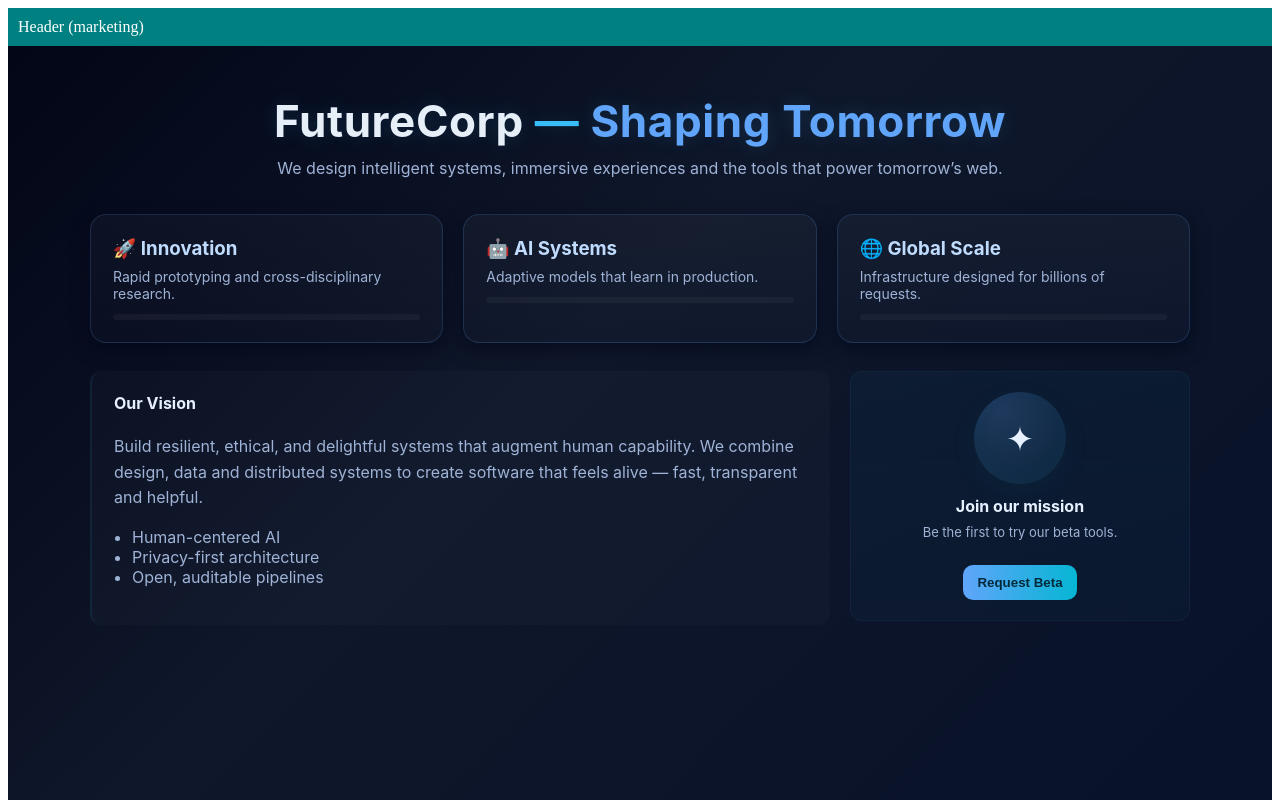
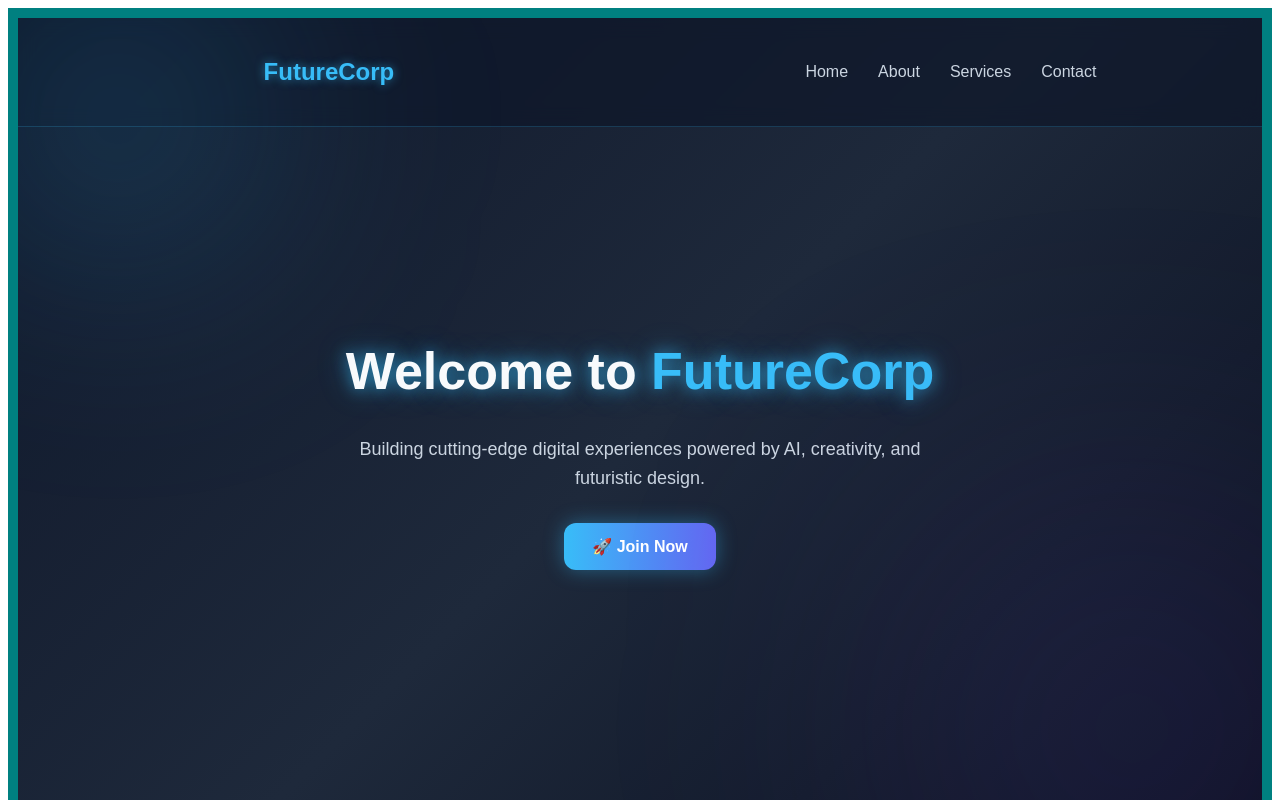
Before and after one commit to coder8820/Nextjs, a Next.js app in the folder my-app/: page /about in a window 1280 px wide. Shown: the top 800 px of the page. Built offline with nearby package versions, Linux system fonts and the light colour scheme.

Commit message:
added navigation bar

```diff
--- /dev/null
+++ b/my-app/app/(marketing)/HeaderPage.js
@@ -0,0 +1,164 @@
+// app/header/page.js (Next.js 13+ App Router)
+// or pages/header.js (Next.js 12)
+
+"use client";
+
+export default function HeaderPage() {
+  return (
+    <div
+      style={{
+        minHeight: "100vh",
+        background:
+          "linear-gradient(135deg, #0f172a 0%, #1e293b 50%, #0a0f1f 100%)",
+        color: "#f8fafc",
+        fontFamily: "Arial, sans-serif",
+        display: "flex",
+        flexDirection: "column",
+        justifyContent: "center",
+        alignItems: "center",
+        textAlign: "center",
+        padding: "20px",
+        position: "relative",
+        overflow: "hidden",
+      }}
+    >
+      {/* Navigation */}
+      <nav
+        style={{
+          position: "absolute",
+          top: "0",
+          left: "0",
+          width: "100%",
+          margin: "0 auto",
+          display: "flex",
+          justifyContent: "space-around",
+          alignItems: "center",
+          padding: "20px 40px",
+          background: "rgba(15, 23, 42, 0.7)",
+          backdropFilter: "blur(10px)",
+          borderBottom: "1px solid rgba(56,189,248,0.2)",
+        }}
+      >
+        {/* Logo */}
+        <h2
+          style={{
+            fontSize: "24px",
+            fontWeight: "bold",
+            color: "#38bdf8",
+            textShadow: "0 0 10px rgba(56,189,248,0.6)",
+            cursor: "pointer",
+          }}
+        >
+          FutureCorp
+        </h2>
+
+        {/* Links */}
+        <div style={{ display: "flex", gap: "30px" }}>
+          {["Home", "About", "Services", "Contact"].map((link) => (
+            <a
+              key={link}
+              href={`#${link.toLowerCase()}`}
+              style={{
+                color: "#cbd5e1",
+                fontSize: "16px",
+                textDecoration: "none",
+                transition: "all 0.3s ease",
+              }}
+              onMouseOver={(e) => {
+                e.currentTarget.style.color = "#38bdf8";
+                e.currentTarget.style.textShadow =
+                  "0 0 10px rgba(56,189,248,0.8)";
+              }}
+              onMouseOut={(e) => {
+                e.currentTarget.style.color = "#cbd5e1";
+                e.currentTarget.style.textShadow = "none";
+              }}
+            >
+              {link}
+            </a>
+          ))}
+        </div>
+      </nav>
+
+      {/* Glow Backgrounds */}
+      <div
+        style={{
+          position: "absolute",
+          top: "-100px",
+          left: "-100px",
+          width: "400px",
+          height: "400px",
+          background:
+            "radial-gradient(circle, rgba(56,189,248,0.35), transparent 70%)",
+          borderRadius: "50%",
+          filter: "blur(120px)",
+        }}
+      />
+      <div
+        style={{
+          position: "absolute",
+          bottom: "-120px",
+          right: "-120px",
+          width: "500px",
+          height: "500px",
+          background:
+            "radial-gradient(circle, rgba(139,92,246,0.35), transparent 70%)",
+          borderRadius: "50%",
+          filter: "blur(150px)",
+        }}
+      />
+
+      {/* Hero Content */}
+      <h1
+        style={{
+          fontSize: "52px",
+          fontWeight: "bold",
+          marginBottom: "16px",
+          textShadow:
+            "0 0 15px rgba(56,189,248,0.6), 0 0 30px rgba(56,189,248,0.4)",
+        }}
+      >
+        Welcome to <span style={{ color: "#38bdf8" }}>FutureCorp</span>
+      </h1>
+
+      <p
+        style={{
+          maxWidth: "600px",
+          fontSize: "18px",
+          lineHeight: 1.6,
+          marginBottom: "30px",
+          color: "#cbd5e1",
+        }}
+      >
+        Building cutting-edge digital experiences powered by AI, creativity, and
+        futuristic design.
+      </p>
+
+      <button
+        style={{
+          padding: "14px 28px",
+          borderRadius: "12px",
+          border: "none",
+          background: "linear-gradient(90deg,#38bdf8,#6366f1)",
+          color: "#fff",
+          fontSize: "16px",
+          fontWeight: "bold",
+          cursor: "pointer",
+          boxShadow: "0 0 20px rgba(56,189,248,0.4)",
+          transition: "all 0.3s ease",
+        }}
+        onMouseOver={(e) => {
+          e.currentTarget.style.transform = "scale(1.08)";
+          e.currentTarget.style.boxShadow =
+            "0 0 30px rgba(56,189,248,0.8), 0 0 50px rgba(99,102,241,0.6)";
+        }}
+        onMouseOut={(e) => {
+          e.currentTarget.style.transform = "scale(1)";
+          e.currentTarget.style.boxShadow = "0 0 20px rgba(56,189,248,0.4)";
+        }}
+      >
+        🚀 Join Now
+      </button>
+    </div>
+  );
+}
--- a/my-app/app/(marketing)/layout.js
+++ b/my-app/app/(marketing)/layout.js
@@ -1,8 +1,10 @@
+import HeaderPage from "./HeaderPage";
+
 export default function RootLayout({ children }) {
   return (
     <>
       <header style={{ background: "teal", color: "white", padding: 10 }}>
-        Header (marketing)
+        <HeaderPage />
       </header>
       {children}
       <footer style={{ background: "seagreen", padding: 10, color: "white" }}>
```
